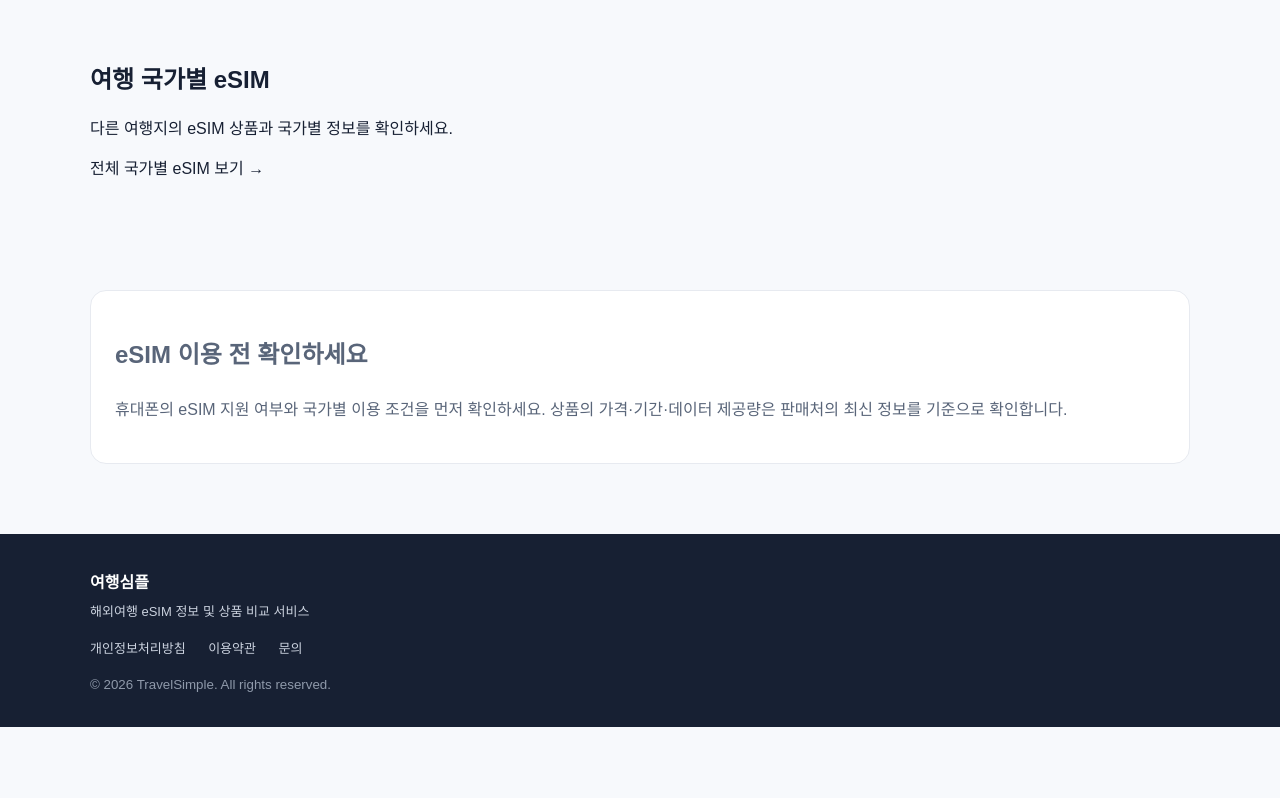
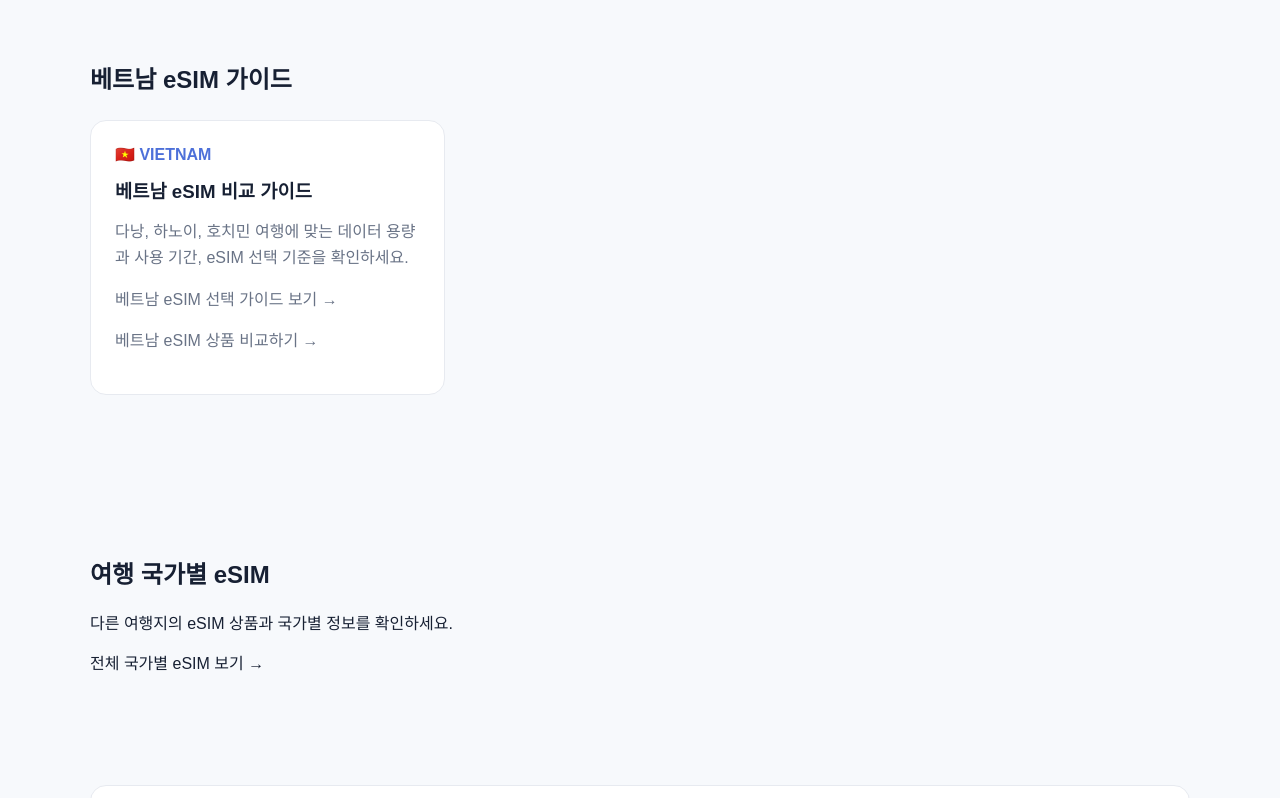
Before and after one commit to kangsehyun/travel-esim, a plain HTML site: page index.html in a window 1280 px wide. Shown: the part 1700-2498 px from the top of the page. Before the commit the page ends 2427 px from the top, so only its background shows below. Drawn offline with Linux system fonts and the light colour scheme.

Commit message:
Update index.html

```diff
--- a/index.html
+++ b/index.html
@@ -94,6 +94,19 @@
 </section>
 
 <section class="wrap section">
+  <h2>베트남 eSIM 가이드</h2>
+  <div class="grid">
+    <article>
+      <b>🇻🇳 VIETNAM</b>
+      <h3>베트남 eSIM 비교 가이드</h3>
+      <p>다낭, 하노이, 호치민 여행에 맞는 데이터 용량과 사용 기간, eSIM 선택 기준을 확인하세요.</p>
+      <p><a href="vietnam-esim.html">베트남 eSIM 선택 가이드 보기 →</a></p>
+      <p><a href="esim.html?country=VN&amp;days=5">베트남 eSIM 상품 비교하기 →</a></p>
+    </article>
+  </div>
+</section>
+
+<section class="wrap section">
   <h2>여행 국가별 eSIM</h2>
   <p>다른 여행지의 eSIM 상품과 국가별 정보를 확인하세요.</p>
   <p><a href="countries.html">전체 국가별 eSIM 보기 →</a></p>
```
